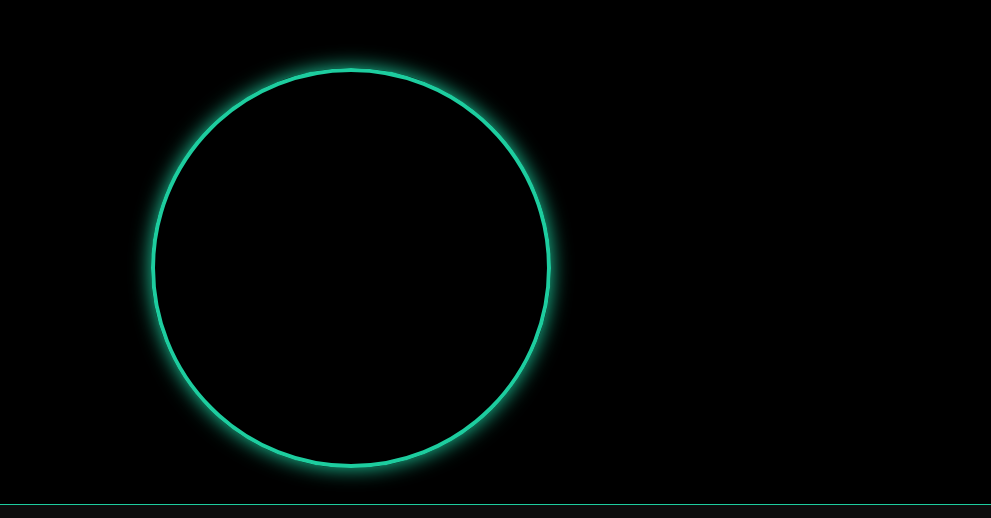
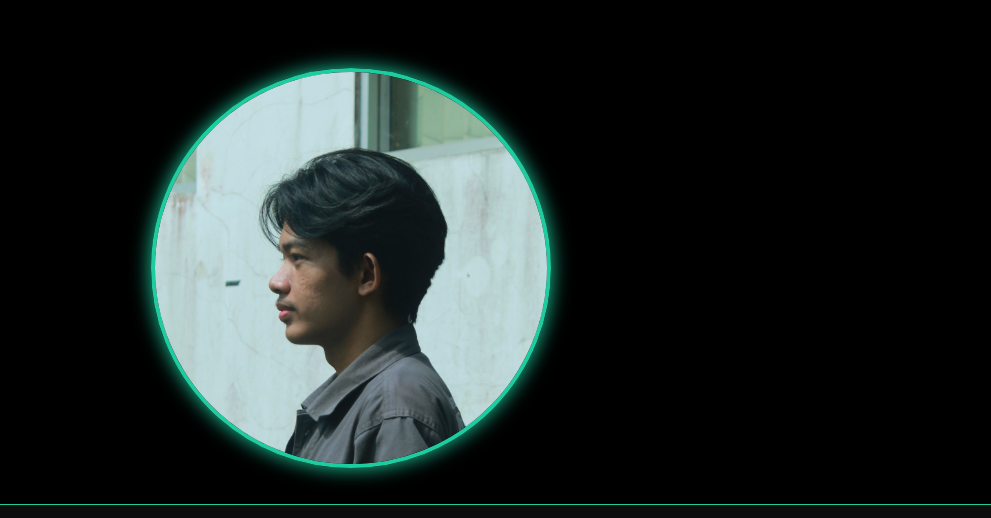
Before and after one commit to gentarap/Portofolio_Diri, a plain HTML site: page tugas-css-profil/index.html in a window 1280 px wide. Shown: the part 296-814 px from the top of the page, 289-1280 px from the left. Drawn offline with nearby package versions, Linux system fonts and the light colour scheme.

Commit message:
fix: add assets

```diff
--- a/tugas-css-profil/index.html
+++ b/tugas-css-profil/index.html
@@ -64,7 +64,7 @@
 
         <div class="home-image">
           <img
-            src="/tugas-css-profil/assets/fotogentarsamping.jpg"
+            src="/tugas-css-profil/assets/fotogentar.jpg"
             alt="Foto Gentar"
           />
         </div>
```
Also changed, not shown: tugas-css-profil/assets/fotogentar.jpg (added).
